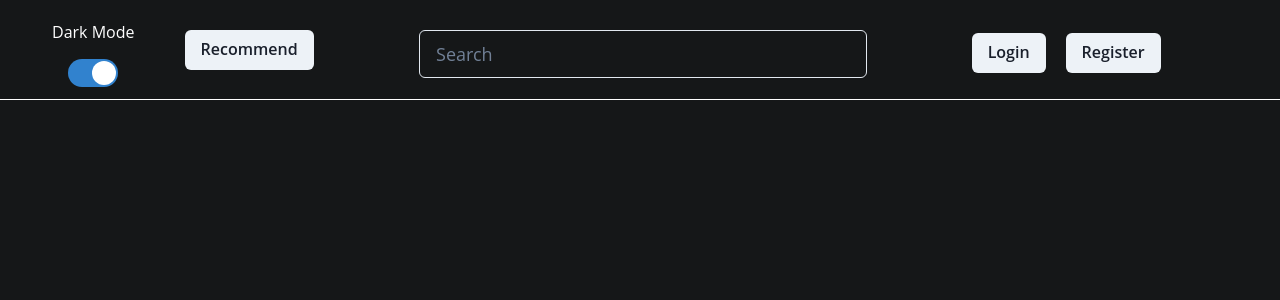
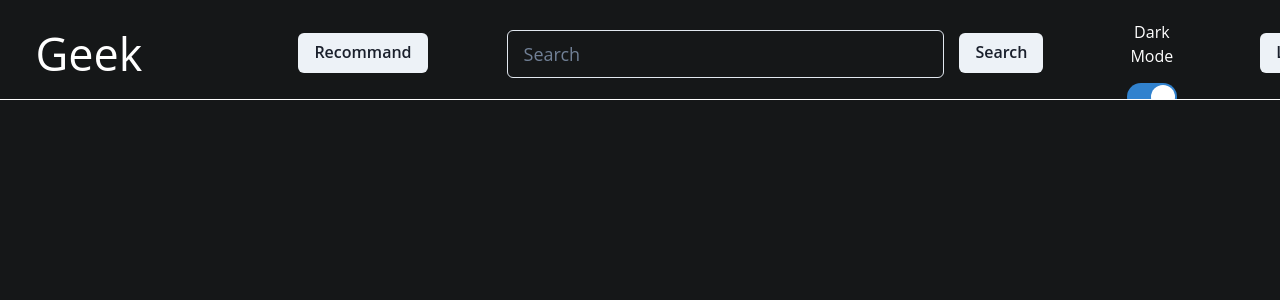
Before and after one commit to FzComet206/GeekCodex-Client, a Next.js app: page / in a window 1280 px wide. Shown: the top 300 px of the page. Built offline with nearby package versions, Linux system fonts and the light colour scheme.

Commit message:
ui update

```diff
--- a/src/app/components/navigation.tsx
+++ b/src/app/components/navigation.tsx
@@ -20,28 +20,34 @@ export default function Navigation({ toggleFade }: any) {
         <Box className="nav" bg={darkTheme ? "brand.bodyDark" : "brand.bodyLight"} borderColor= "white">
             <Flex alignContent="center">
 
-                <Box padding="20px" position="relative" left="2.5%">
+                <Box padding="10px" fontSize="45px" textColor="white" position="relative" left="2%" paddingTop="20px" minWidth="250px">
+                    Geek Codex
+                </Box>
+
+                <Box padding="10px" fontSize="50px" textColor="white" position="relative" left="3%">
+                    <Button onClick={toggleFade}>Recommand</Button>
+                </Box>
+
+                <Box padding="5px" fontSize="50px" textColor="white" position="relative" left="8%" width="700px" minWidth="300px">
+                    <Input placeholder='Search' size="lg"/>
+                </Box>
+
+                <Box padding="10px" fontSize="50px" textColor="white" position="relative" left="8%">
+                    <Button>Search</Button>
+                </Box>
+
+                <Box padding="20px" position="relative" left="11%">
                     <Box textAlign="center" textColor="white">Dark Mode</Box>
                     <Box textAlign="center" padding="15px">
                         <Switch size="lg" isChecked={darkTheme} onChange={() => setTheme?.(!darkTheme)}></Switch>
                     </Box>
                 </Box>
 
-                <Box padding="30px" position="relative" left="2.5%">
-                    <Button onClick={toggleFade}>
-                        Recommend
-                    </Button>
-                </Box>
-
-                <Box padding="5px" fontSize="50px" textColor="white" position="relative" left="8%">
-                    <Input placeholder='Search' size="lg" width="35vw"/>
-                </Box>
-
-                <Box padding="10px" fontSize="50px" textColor="white" position="relative" left="15%">
+                <Box padding="10px" fontSize="50px" textColor="white" position="relative" left="14%">
                     <Button onClick={goToLogin}>Login</Button>
                 </Box>
 
-                <Box padding="10px" fontSize="50px" textColor="white" position="relative" left="15%">
+                <Box padding="10px" fontSize="50px" textColor="white" position="relative" left="14%">
                     <Button onClick={goToRegister}>Register</Button>
                 </Box>
 
--- a/src/app/components/preview.tsx
+++ b/src/app/components/preview.tsx
@@ -25,27 +25,52 @@ export const Preview: FC<PreviewProps> = ({fade}) => {
                 >
                     <Card className="card" bg={darkTheme? "brand.cardDark" : "brand.cardLight"}>
                         <CardBody>
-                            <Box
-                            h="300px"
-                            >
-                                <Image
-                                src = 'img/Planet.png'
-                                alt='World'
-                                borderRadius='lg'
-                                />
-                            </Box>
+
+
+                            <Flex justifyContent="center">
+                                <Box maxH="220px" maxW="350px" overflow="hidden">
+                                        <Image
+                                        src = 'img/Planet.png'
+                                        borderRadius='lg'
+                                        />
+                                </Box>
+                            </Flex>
+
                             <Stack mt='6' spacing='3'>
-                                <Heading color={txtColor} size='md'>
+
+                                <Heading color={txtColor} size='md' h="20px" isTruncated={true}>
                                     Procedurally Generated Planet
                                 </Heading>
+
+                                <Box
+                                    h="120px"
+                                    sx={{
+                                            display: '-webkit-box',
+                                            overflow: 'hidden',
+                                            textOverflow: 'ellipsis',
+                                            WebkitBoxOrient: 'vertical',
+                                            WebkitLineClamp: 5,
+                                        }}
+                                >
+                                    <Text color={txtColor}>
+                                        A procedurally generated planet with a variety of biomes and ecosystems.
+                                        A procedurally generated planet with a variety of biomes and ecosystems.
+                                        A procedurally generated planet with a variety of biomes and ecosystems.
+                                        A procedurally generated planet with a variety of biomes and ecosystems.
+                                    </Text>
+                                </Box>
+
                                 <Flex>
-                                    <Box w = '150px'>
+                                    <Box w='150px' paddingTop="10px">
                                             <Button bg={darkTheme? "white" : "#8383B1"}>
                                                 View Details
                                             </Button>
                                     </Box>
                                 </Flex>
+
                             </Stack>
+
+
                         </CardBody>
                         <Divider />
                     </Card>
--- a/src/app/theme.tsx
+++ b/src/app/theme.tsx
@@ -13,7 +13,6 @@ export const theme = extendTheme({
                 overflow: "hidden",
                 h: "91vh",
                 w: "1800px",
-                minW: "700px",
             },
             ".nav": {
                 overflow: "hidden",
@@ -28,10 +27,9 @@ export const theme = extendTheme({
                 h: "91vh",
                 w: "1800px",
                 minH: "1000px",
-                minW: "700px",
             },
             ".preview": {
-                minW: "320px",
+                minW: "350px",
                 maxW: "400px",
                 minH: "500px",
                 h: "40vh",
```
